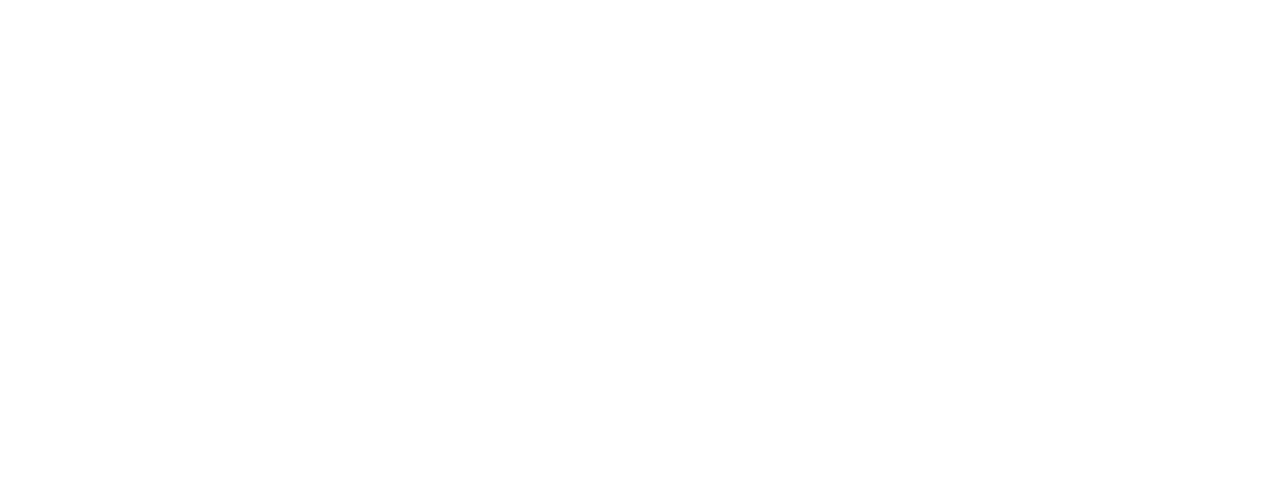
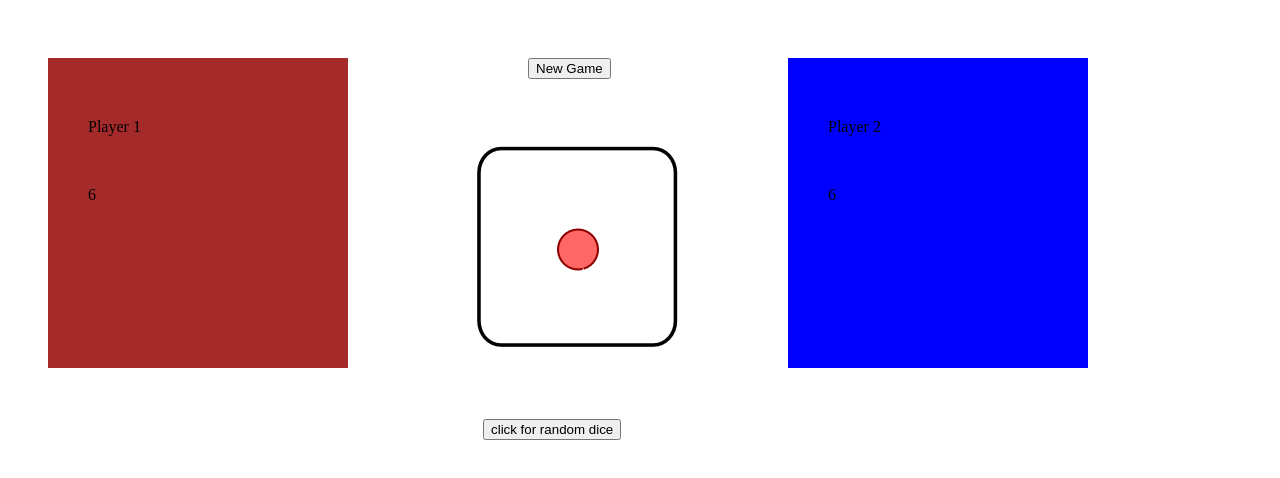
Before and after one commit to Tugs1217/dice-game, a plain HTML site: page index.html in a window 1280 px wide. Drawn offline with nearby package versions, Linux system fonts and the light colour scheme.

Commit message:
Projectiin ehnii huwisagchiig uusgesen

```diff
--- a/app.js
+++ b/app.js
@@ -0,0 +1,38 @@
+// toglogchiin eeljiig hadgalah huwisagch
+
+var activePlayer = 1;
+
+// Toglogchdiin tsugluulsan onoog hadgalah huwisagch
+
+var score = [0, 0]
+
+// Toglogchiin eeljindee tsugluulj bgaa onoog hadgalah huwisagch
+var roundScore = 0;
+
+// Shooni ali talaaraa buusniig hadgalah
+//Shoonii ali neg talaaraa buusniig hadgalah huwisagch heregtei 1-6  gesen утгыг энэ хувьсагчид санамсаргүйгээр үүсгэж өгнө.
+
+var  dice = Math.floor(Math.random() * 6) + 1;
+
+//  <div class="player-name" id="score-0" >43</div>
+
+globalThis.document.querySelector("#score-0").textContent = dice;
+
+document.querySelector("#score-1").innerHTML =  dice;
+
+// document.querySelector(".dice").style.display = 'none';
+
+console.log("Шоо: " + dice);
+
+
+function hello(){
+     console.log("Сайн уу");
+}
+
+function mendchileh(aaa) {
+    aaa();
+}
+
+mendchileh(hello);
+
+// callback process
--- a/index.html
+++ b/index.html
@@ -4,9 +4,34 @@
     <meta charset="UTF-8">
     <meta http-equiv="X-UA-Compatible" content="IE=edge">
     <meta name="viewport" content="width=device-width, initial-scale=1.0">
+    <link href="https://fonts.googleapis.com/css?family=Lato:100,200,300,600" rel="stylesheet" type="text/css"/>
+    <link rel="stylesheet" href="http://code.ionicframework.com/ionicons/2.0.1/css/ionicons.min.css" type="text/css">
+    <link rel="stylesheet" href="style.css">
     <title>Dice game 2022</title>
 </head>
 <body>
 
+    <div id="main">
+        <div class="player-1">
+            <div class="player-name" id="name-0">Player 1</div>
+            <div class="player-name" id="score-0" >43</div>
+        </div>
+        <div class="dice-container">
+            <button class="newGame" style="margin-left:100px;">New Game</button>
+        <div class="dice-side">
+                <img src="images/dice-1.png" class="dice">
+        </div>
+        </div>
+        <div class="player-2">
+            <div class="player-name" id="name-1">Player 2</div>
+          <div class="player-name" id="score-1" >72</div>
+        </div>
+    </div>
+    <div>
+        <button class="button">click for random dice</button>
+    </div>
+
+
+    <script src="app.js"></script>
 </body>
 </html>
--- a/style.css
+++ b/style.css
@@ -0,0 +1,38 @@
+#main {
+    margin:0px;
+    padding : 0px;
+    display: flex;
+
+}
+
+#main div {
+
+    justify-content:space-between ;
+    margin: 40px;
+    margin-top: 50px;
+}
+
+.player-1 {
+    height: 300px;
+    width: 300px;
+    background-color: brown;
+    padding-top:10px;
+}
+
+.dice-side {
+    height: 200px;
+    padding-top:10px;
+    width: 200px;
+}
+
+
+.player-2 {
+    height: 300px;
+    width:300px;
+    padding-top:10px;
+    background-color: blue;
+}
+
+.button {
+    margin-left: 475px;
+}
```
